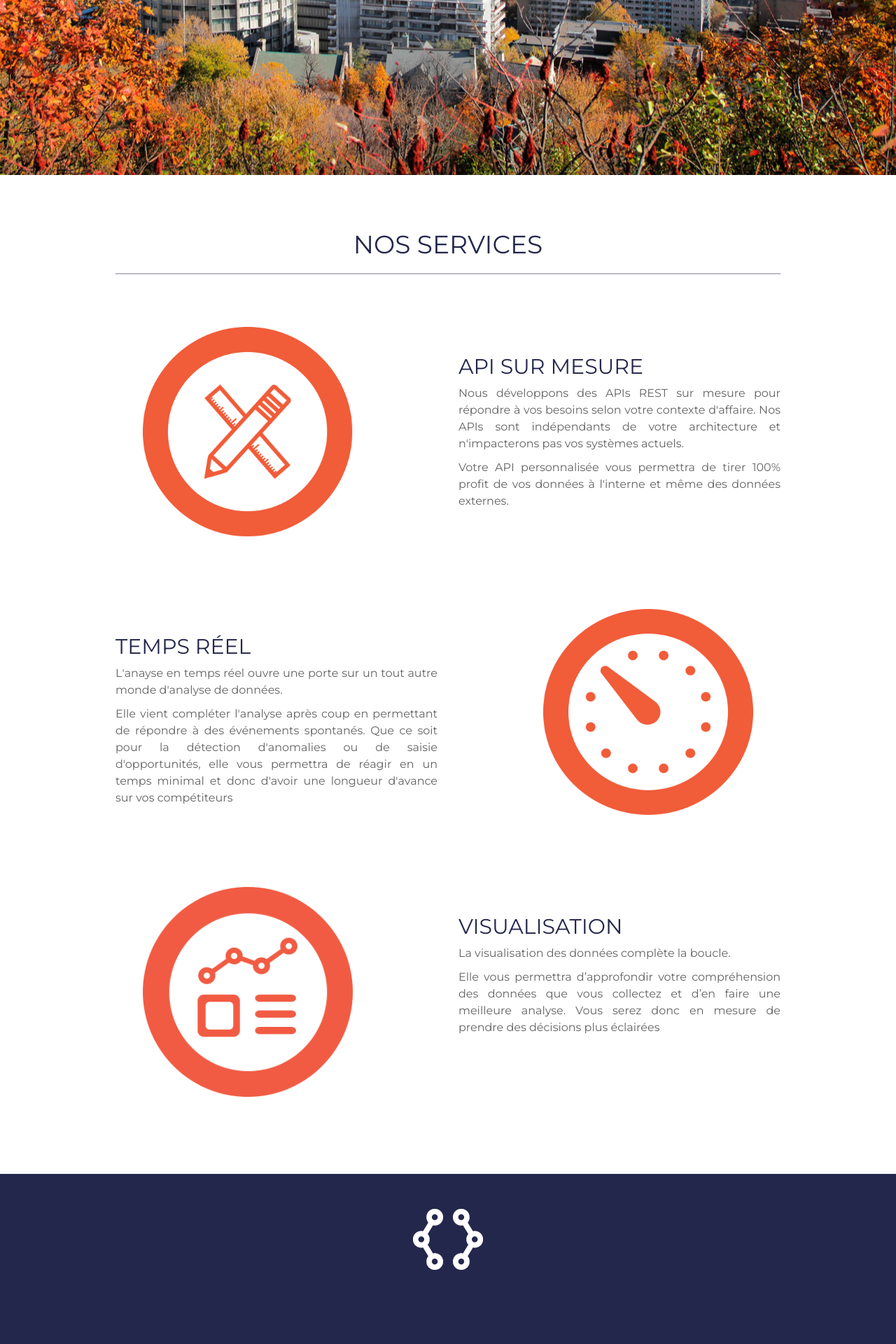
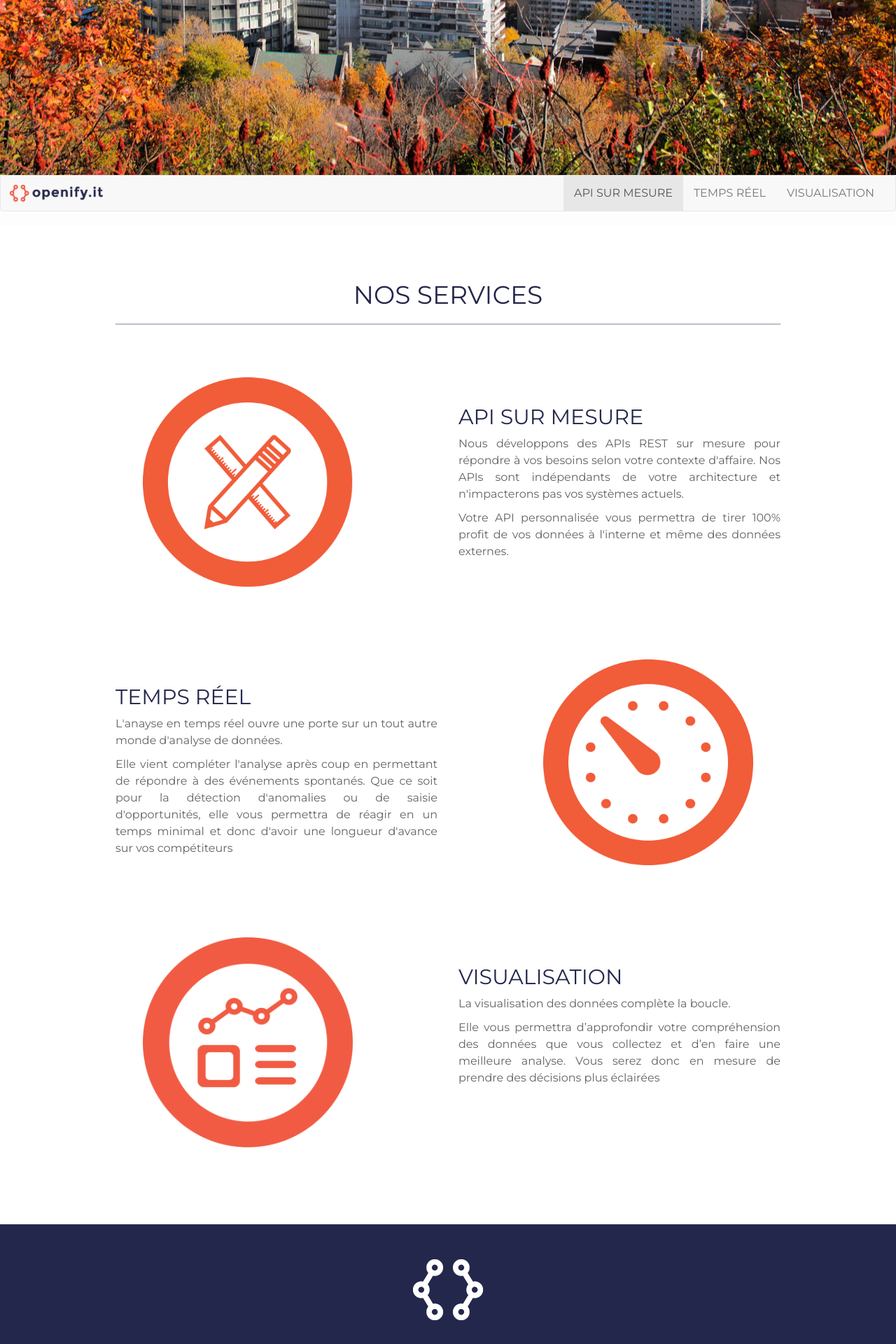
Before and after one commit to openifyit/jekyll-website, a Jekyll site: the page built from index.html, in a window 1280 px wide. Shown: the part 650-2570 px from the top of the page at 70% size. Built offline with Jekyll 4.4.1, drawn with Linux system fonts in a browser that asks for light colours; nearby versions of some CDN libraries.

Commit message:
basic navbar for scrollspy

```diff
--- a/_data/home.yml
+++ b/_data/home.yml
@@ -3,18 +3,21 @@
   api:
     image: "/assets/images/api_factory.png"
     title: "API sur mesure"
+    anchor: "api"
     details:
       - "Nous développons des APIs REST sur mesure pour répondre à vos besoins selon votre contexte d'affaire. Nos APIs sont indépendants de votre architecture et n'impacterons pas vos systèmes actuels."
       - "Votre API personnalisée vous permettra de tirer 100% profit de vos données à l'interne et même des données externes."
   realtime:
     image: "/assets/images/realtime.png"
     title: temps réel
+    anchor: "temps-reel"
     details:
       - "L'anayse en temps réel ouvre une porte sur un tout autre monde d'analyse de données."
       - "Elle vient compléter l'analyse après coup en permettant de répondre à des événements spontanés. Que ce soit pour la détection d'anomalies ou de saisie d'opportunités, elle vous permettra de réagir en un temps minimal et donc d'avoir une longueur d'avance sur vos compétiteurs"
   dashboard:
     image: "/assets/images/visualize.png"
     title: Visualisation
+    anchor: "visualisation"
     details:
       - "La visualisation des données complète la boucle."
       - "Elle vous permettra d’approfondir votre compréhension des données que vous collectez et d’en faire une meilleure analyse. Vous serez donc en mesure de prendre des décisions plus éclairées"
--- /dev/null
+++ b/_data/scrollspy.yml
@@ -0,0 +1 @@
+logo: /assets/images/openify_logo_color.png
--- a/_includes/head.html
+++ b/_includes/head.html
@@ -13,7 +13,7 @@
     <meta property="og:image" content="{{ site.data.social.og_image | prepend: site.url }}"/>
     <meta property="og:description" content=" {{ site.data.social.og_description }} "/>
 
-    <!-- twitter meta tagas -->
+    <!-- twitter meta tags -->
     <meta name="twitter:card" content="summary">
     <meta name="twitter:site" content="@{{ site.data.social.twitter.username }}">
     <meta name="twitter:title" content="{{ site.title }}">
--- /dev/null
+++ b/_includes/scrollspy.html
@@ -0,0 +1,26 @@
+<div class="navbar navbar-default" role="navigation">
+    <div class="container-fluid">
+        <div class="navbar-header">
+            <button type="button" class="navbar-toggle" data-toggle="collapse" data-target=".navbar-collapse">
+                <span class="sr-only">Toggle navigation</span>
+                <span class="icon-bar"></span>
+                <span class="icon-bar"></span>
+                <span class="icon-bar"></span>
+            </button>
+            <div class="navbar-brand">
+                <img src="{{site.data.scrollspy.logo}}">
+            </div>
+        </div>
+        <div class="navbar-collapse collapse" id="content-scrollspy">
+            <ul class="nav navbar-nav navbar-right">
+                <li class="active"><a href="#{{site.data.home.services.api.anchor}}">
+                    {{site.data.home.services.api.title}}</a></li>
+                <li><a href="#{{site.data.home.services.realtime.anchor}}">
+                    {{site.data.home.services.realtime.title}}</a></li>
+                <li><a href="#{{site.data.home.services.dashboard.anchor}}">
+                    {{site.data.home.services.dashboard.title}}
+                </a></li>
+            </ul>
+        </div><!--/.nav-collapse -->
+    </div><!--/.container-fluid -->
+</div>
--- a/_layouts/default.html
+++ b/_layouts/default.html
@@ -3,9 +3,11 @@
 
   {% include head.html %}
 
-    <body>
+    <body data-spy="scroll" data-target="#content-scrollspy">
 
     {% include header.html %}
+
+    {% include scrollspy.html %}
 
     <div class="page-content">
       <div class="wrap">
--- a/assets/stylesheets/main.css
+++ b/assets/stylesheets/main.css
@@ -163,3 +163,23 @@
         padding: 0 12px;
     }
 }
+
+/* navigation bar / scrollspy styles */
+/* ----------------------------------------------------------*/
+
+.navbar-brand img {
+    height: 100%;
+}
+
+.navbar-brand {
+    padding: 13px;
+}
+
+.container-fluid {
+    /*padding: 0px 160px;*/
+}
+
+.navbar li a {
+    text-transform: uppercase;
+    color: #24274c;
+}
--- a/index.html
+++ b/index.html
@@ -5,7 +5,7 @@
 <div class="home container">
     <section class="services col-sm-10 col-sm-offset-1">
         <h1>{{site.data.home.services.title}}</h1>
-        <div class="row">
+        <div class="row"  id="{{site.data.home.services.api.anchor}}">
             <div class="col-sm-5">
                 <img class="img-responsive" src="{{site.data.home.services.api.image}}">
             </div>
@@ -17,7 +17,7 @@
                 {% endfor %}
             </div>
         </div>
-        <div class="row">
+        <div class="row" id="{{site.data.home.services.realtime.anchor}}">
             <div class="col-sm-5 visible-xs">
                 <img class="img-responsive" src="{{site.data.home.services.realtime.image}}">
             </div>
@@ -32,7 +32,7 @@
                 <img class="img-responsive" src="{{site.data.home.services.realtime.image}}">
             </div>
         </div>
-        <div class="row">
+        <div class="row" id="{{site.data.home.services.dashboard.anchor}}">
             <div class="col-sm-5">
                 <img class="img-responsive" src="{{site.data.home.services.dashboard.image}}">
             </div>
```
Also changed, not shown: assets/images/openify_logo_color.png (added), assets/javascripts/scrollspy.js (added).
